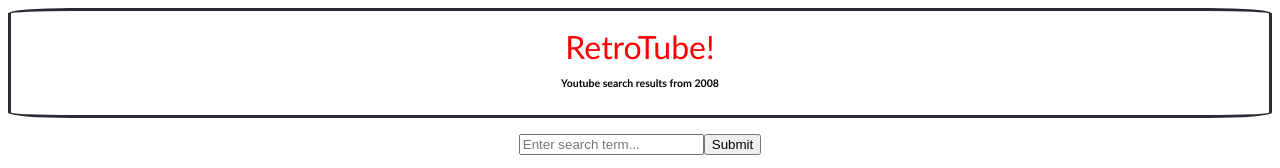
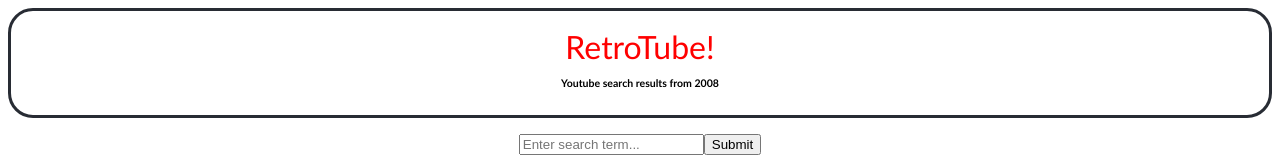
Before and after one commit to elesian/retrotube-react-app, a React (Create React App) app: page / in a window 1280 px wide. Shown: the top 168 px of the page. Built offline with nearby package versions, Linux system fonts and the light colour scheme.

Commit message:
readme added

```diff
--- a/src/App.css
+++ b/src/App.css
@@ -52,7 +52,7 @@
   padding-bottom: 0.5em;
   padding-top: 0.5em;
   border: #282c34;
-  border-radius: 5%;
+  border-radius: 25px;
   border-style: solid;
   margin-bottom: 0.5em;
 }
@@ -85,7 +85,7 @@
   padding-bottom: 0.5em;
   padding-top: 0.5em;
   border: #282c34;
-  border-radius: 5%;
+  border-radius: 25px;
   border-style: solid;
   margin-bottom: 10px;
 }
@@ -95,7 +95,7 @@
   padding-bottom: 0.5em;
   padding-top: 0.5em;
   border: #282c34;
-  border-radius: 5%;
+  border-radius: 25px;
   border-style: solid;
   margin-bottom: 10px;
 }
```
Also changed, not shown: 1 other file (tests, documents, lock files or other folders).
